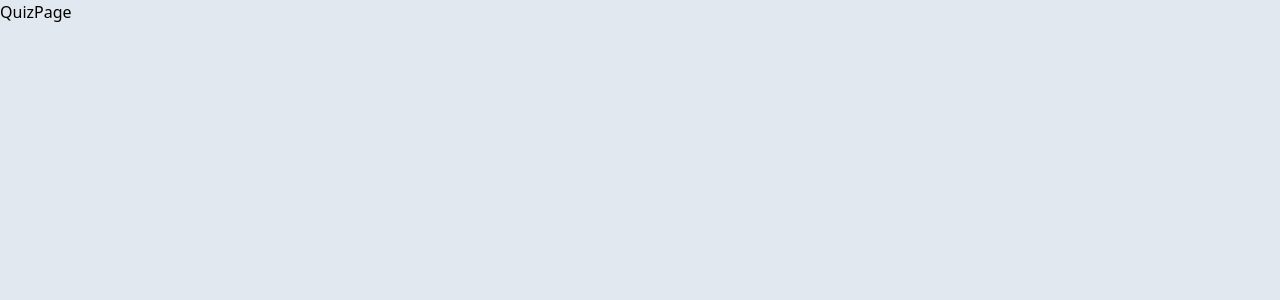
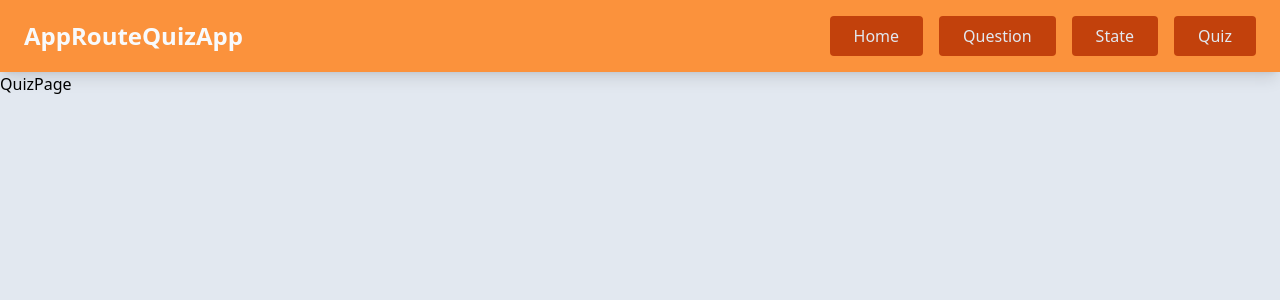
Before and after one commit to SAHA-YJB/react-migration-next, a Next.js app in the folder nexr-approuter-quiz/: page /quiz in a window 1280 px wide. Shown: the top 300 px of the page. Built offline with nearby package versions, Linux system fonts and the light colour scheme.

Commit message:
features: header nav create

```diff
--- a/nexr-approuter-quiz/components/Header.tsx
+++ b/nexr-approuter-quiz/components/Header.tsx
@@ -1,18 +1,20 @@
 'use client';
-import { XCircleIcon } from '@heroicons/react/24/outline';
+import { Bars3Icon, XCircleIcon } from '@heroicons/react/24/outline';
 import Link from 'next/link';
 import { useState } from 'react';
 
 const Header = () => {
-  const [open, setOpen] = useState(true);
+  const [open, setOpen] = useState(false);
   const routes = [
     { title: 'Home', path: '/' },
     { title: 'Question', path: '/question' },
     { title: 'State', path: '/state' },
-    { title: 'Quiz', path: '/Quiz' },
+    { title: 'Quiz', path: '/quiz' },
   ];
+
   return (
     <header className='shadow-lg'>
+      {/* 사이드 네브 */}
       <div
         className={`fixed lg:hidden transtion-all z-20 duration-300 ${
           open ? 'right-0' : '-right-64'
@@ -35,6 +37,27 @@
           ))}
         </div>
       </div>
+      {/* 위 헤더 네브 */}
+      <div className='flex justify-between items-center px-6 py-4 bg-orange-400'>
+        <div className='text-slate-50 text-xl sm:text4xl lg:text-2xl xl:text-2xl font-bold'>
+          AppRouteQuizApp
+        </div>
+        <nav className='space-x-4 hidden lg:flex'>
+          {routes.map((route) => (
+            <Link
+              className={'px-6 py-2 text-slate-200 rounded bg-orange-700'}
+              href={route.path}
+              key={route.path}
+            >
+              {route.title}
+            </Link>
+          ))}
+        </nav>
+        <Bars3Icon
+          onClick={() => setOpen(!open)}
+          className='w-6 h-6 stroke-indigo-50 lg:hidden'
+        />
+      </div>
     </header>
   );
 };
```
